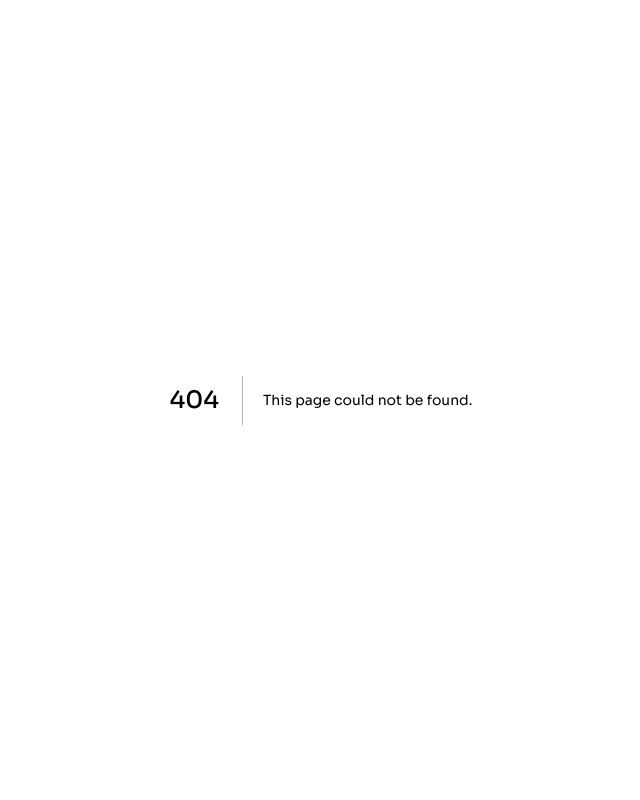
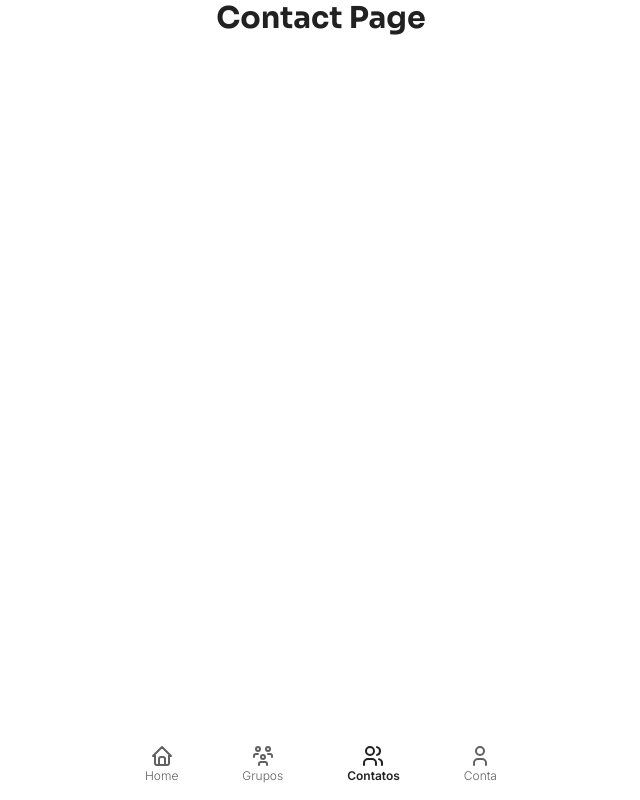
Before and after one commit to hicones/splitify, a Next.js app: page /contact in a window 1280 px wide. Before the commit this address had no page. Shown: the whole page, without its empty margins (319-959 px from the left). Built offline with nearby package versions, Linux system fonts and the light colour scheme.

Commit message:
feat: add other pages

```diff
--- /dev/null
+++ b/src/app/(app)/account/page.tsx
@@ -0,0 +1,7 @@
+export default function AccountPage() {
+  return (
+    <div>
+      <h1>Account Page</h1>
+    </div>
+  );
+}
--- /dev/null
+++ b/src/app/(app)/contact/page.tsx
@@ -0,0 +1,7 @@
+export default function ContactPage() {
+  return (
+    <div>
+      <h1>Contact Page</h1>
+    </div>
+  );
+}
--- /dev/null
+++ b/src/app/(app)/groups/page.tsx
@@ -0,0 +1,7 @@
+export default function GroupsPage() {
+  return (
+    <div>
+      <h1>Groups Page</h1>
+    </div>
+  );
+}
```
